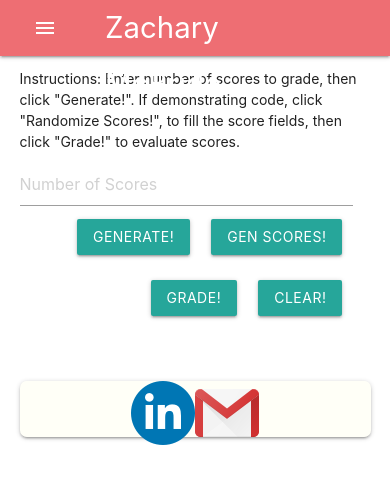
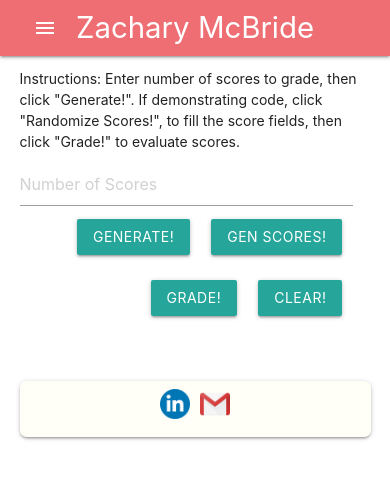
Before and after one commit to mcbridz/deployed_portfolio, a Django app: page /materialize/grading/ in a window 390 px wide. Shown: the top 484 px of the page. Run offline with Django 3.2, Linux system fonts and the light colour scheme; tables that the repository leaves empty hold one stand-in row (values such as "Sample post"); some libraries are stand-ins or nearby versions.

Commit message:
Tinkering...

```diff
--- a/portfolio/html_css/static/html_css/slideshow.css
+++ b/portfolio/html_css/static/html_css/slideshow.css
@@ -10,7 +10,7 @@
 }
 @media only screen and (max-width: 992px) {
   .slideshow-container img {
-    max-width: 370px;
+    max-width: 100%;
   }
 }
 
--- a/portfolio/html_css/templates/html_css/materialize_base.html
+++ b/portfolio/html_css/templates/html_css/materialize_base.html
@@ -33,12 +33,33 @@
             padding-right: 15px;
         }
 
+        #container_bottom_nav {
+            margin-top: 15px;
+        }
+
         #nav_bottom {
             display: flex;
             justify-content: center;
+            /* bottom: 0; */
             width: 100%;
             background-color: rgba(255, 255, 240, 0.5);
             border-radius: 7px;
+        }
+
+        #nav_bottom>span {
+            margin: 5px;
+        }
+
+        .social_media {
+            width: 30px;
+        }
+
+        @media only screen and (max-width: 992px) {
+            nav .brand-logo {
+                display: flex;
+                width: 100%;
+                justify-content: center;
+            }
         }
     </style>
     {% block style %}
--- a/portfolio/html_css/templates/html_css/materialize_index.html
+++ b/portfolio/html_css/templates/html_css/materialize_index.html
@@ -36,6 +36,12 @@
         display: flex;
         flex-direction: column;
         align-items: center;
+    }
+
+    @media only screen and (max-width: 992px) {
+        img {
+            max-width: 85%;
+        }
     }
 </style>
 {% endblock %}
```
Also changed, not shown: portfolio/html_css/templates/html_css/bootstrap_index.html (+13 -13 lines).
